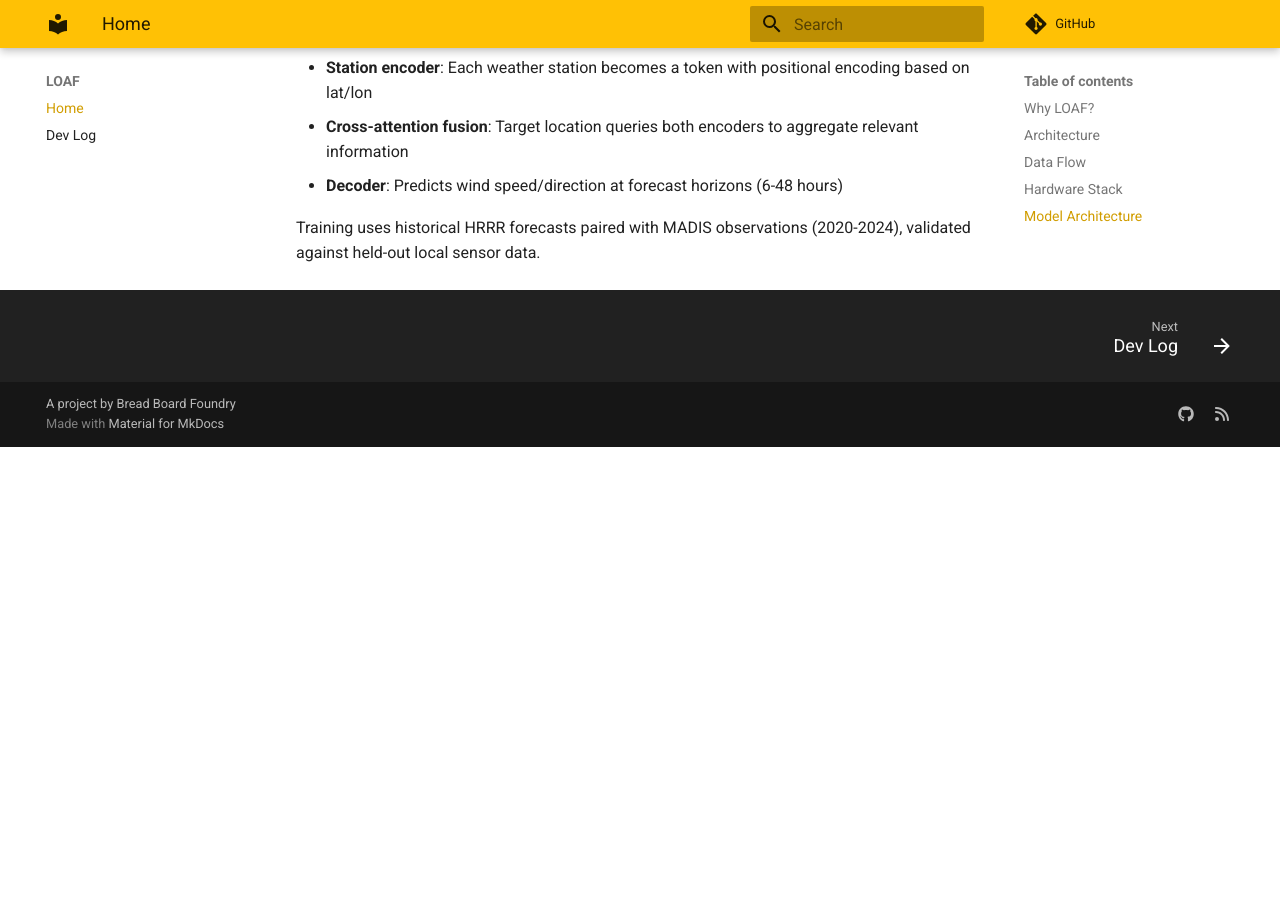
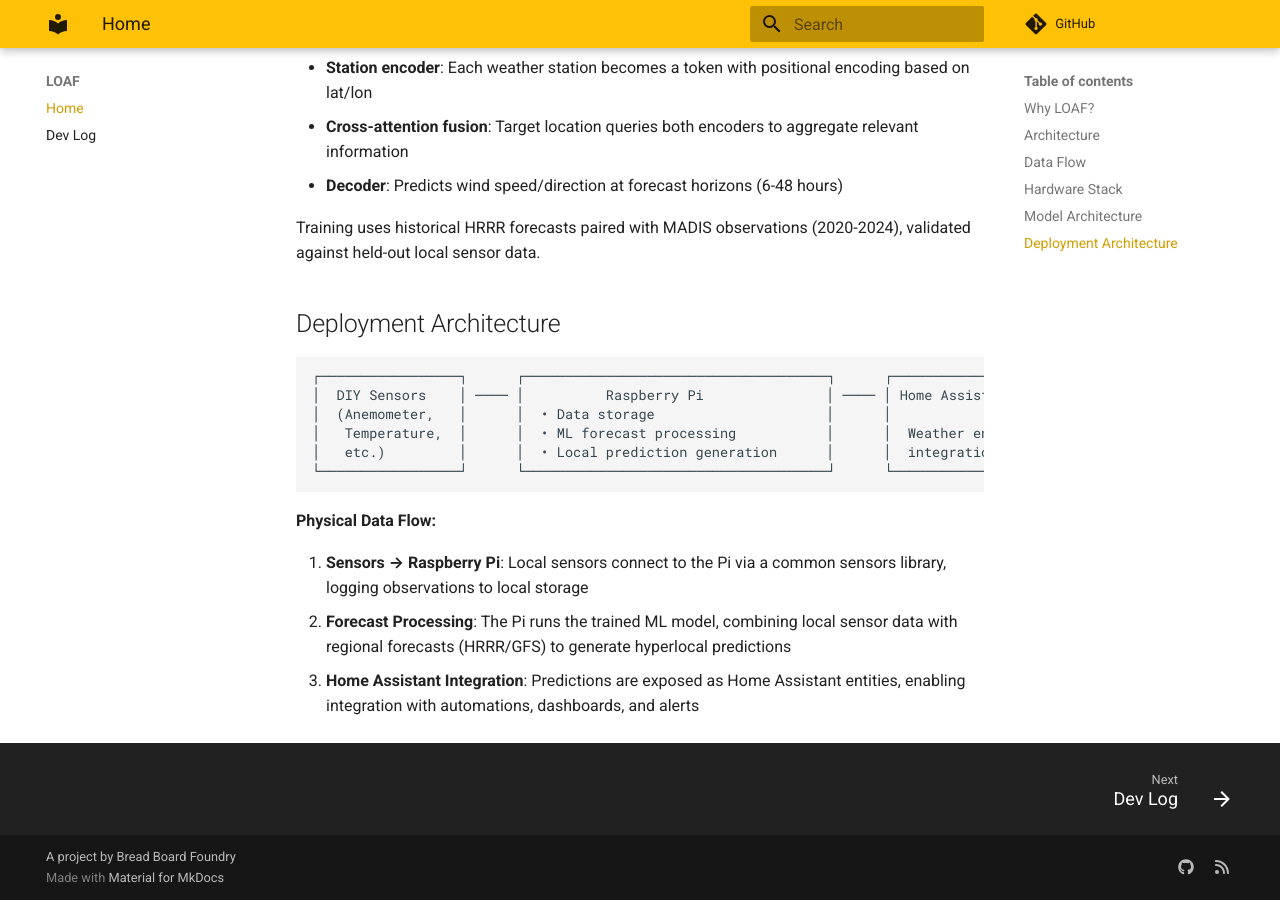
Before and after one commit to PandoroML/LOAF, an MkDocs documentation site: the page built from docs/index.md, in a window 1280 px wide and 900 px high, scrolled down 2546 px. Built offline with MkDocs 1.6.1 and Material for MkDocs 9.7.7, drawn with Linux system fonts in a browser that asks for light colours; comment, search, counter and statistics services are not loaded; before the commit the page ends 2993 px from its top, so only the background shows below that.

Commit message:
Add diagram to docs

````diff
--- a/docs/index.md
+++ b/docs/index.md
@@ -85,3 +85,20 @@ The transformer architecture processes two input streams:
 - **Decoder**: Predicts wind speed/direction at forecast horizons (6-48 hours)
 
 Training uses historical HRRR forecasts paired with MADIS observations (2020-2024), validated against held-out local sensor data.
+
+## Deployment Architecture
+
+```
+┌─────────────────┐      ┌─────────────────────────────────────┐      ┌─────────────────┐
+│  DIY Sensors    │ ──── │          Raspberry Pi               │ ──── │ Home Assistant  │
+│  (Anemometer,   │      │  • Data storage                     │      │                 │
+│   Temperature,  │      │  • ML forecast processing           │      │  Weather entity │
+│   etc.)         │      │  • Local prediction generation      │      │  integrations   │
+└─────────────────┘      └─────────────────────────────────────┘      └─────────────────┘
+```
+
+**Physical Data Flow:**
+
+1. **Sensors → Raspberry Pi**: Local sensors connect to the Pi via a common sensors library, logging observations to local storage
+2. **Forecast Processing**: The Pi runs the trained ML model, combining local sensor data with regional forecasts (HRRR/GFS) to generate hyperlocal predictions
+3. **Home Assistant Integration**: Predictions are exposed as Home Assistant entities, enabling integration with automations, dashboards, and alerts
````
